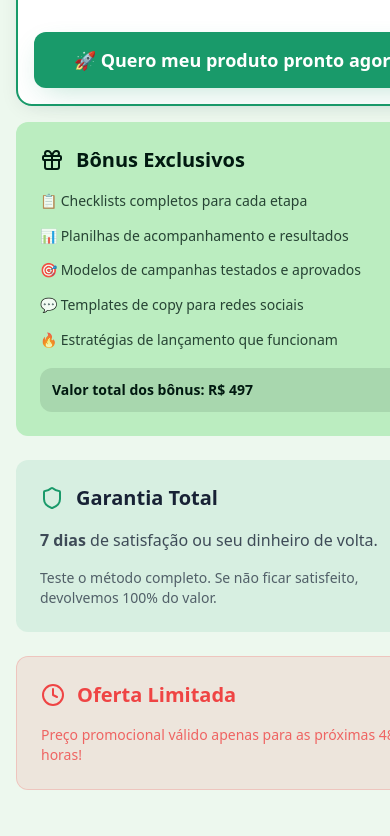
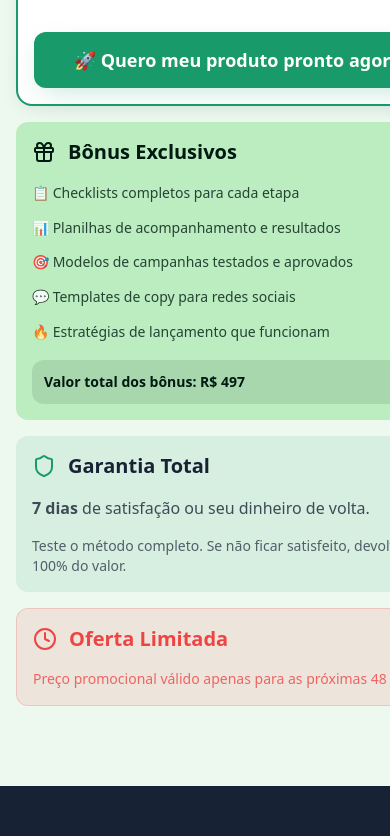
Before and after one commit to mvnp/seu-produto-pronto, a React (Vite) app: page / in a window 390 px wide. Shown: the part 10648-11484 px from the top of the page. Built offline with nearby package versions, Linux system fonts and the light colour scheme; the HTML template or start-up script is replaced by a standard one.

Commit message:
Fix Offer Section Width

```diff
--- a/src/components/OfferSection.tsx
+++ b/src/components/OfferSection.tsx
@@ -22,7 +22,7 @@ const OfferSection = () => {
           </p>
         </div>
 
-        <div className="max-w-5xl mx-auto">
+        <div className="max-w-4xl mx-auto">
           <div className="grid lg:grid-cols-3 gap-4 lg:gap-8">
             {/* Preço Principal */}
             <div className="lg:col-span-2">
@@ -66,9 +66,9 @@ const OfferSection = () => {
             </div>
 
             {/* Bônus e Garantia */}
-            <div className="space-y-6">
+            <div className="space-y-4 lg:space-y-6">
               {/* Bônus */}
-              <div className="bg-success rounded-xl p-6">
+              <div className="bg-success rounded-xl p-4 lg:p-6">
                 <div className="flex items-center gap-3 mb-4">
                   <Gift className="w-6 h-6 text-success-foreground" />
                   <h3 className="text-xl font-bold text-success-foreground">Bônus Exclusivos</h3>
@@ -92,7 +92,7 @@ const OfferSection = () => {
               </div>
 
               {/* Garantia */}
-              <div className="bg-primary/10 rounded-xl p-6">
+              <div className="bg-primary/10 rounded-xl p-4 lg:p-6">
                 <div className="flex items-center gap-3 mb-4">
                   <Shield className="w-6 h-6 text-primary" />
                   <h3 className="text-xl font-bold text-secondary">Garantia Total</h3>
@@ -108,7 +108,7 @@ const OfferSection = () => {
               </div>
 
               {/* Urgência */}
-              <div className="bg-destructive/10 rounded-xl p-6 border border-destructive/20">
+              <div className="bg-destructive/10 rounded-xl p-4 lg:p-6 border border-destructive/20">
                 <div className="flex items-center gap-3 mb-4">
                   <Clock className="w-6 h-6 text-destructive" />
                   <h3 className="text-xl font-bold text-destructive">Oferta Limitada</h3>
```
